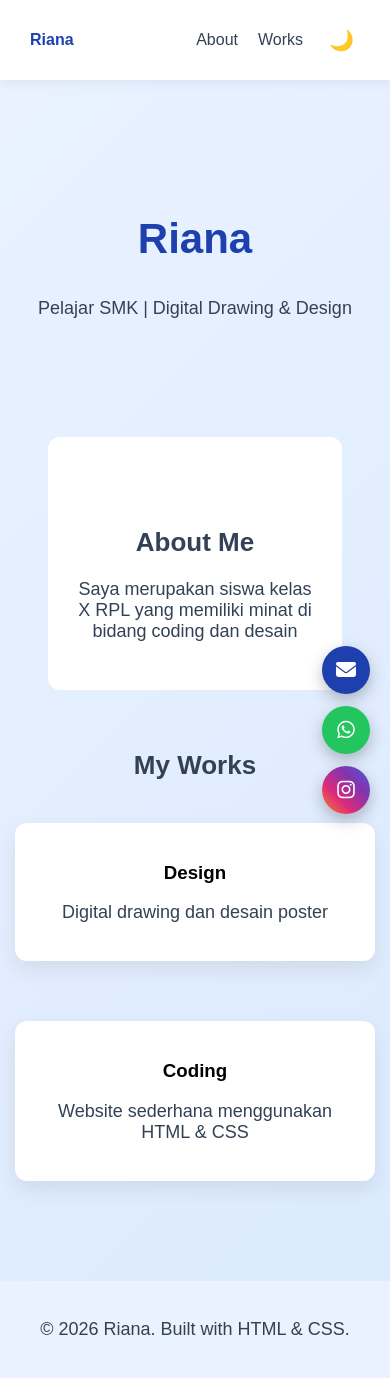
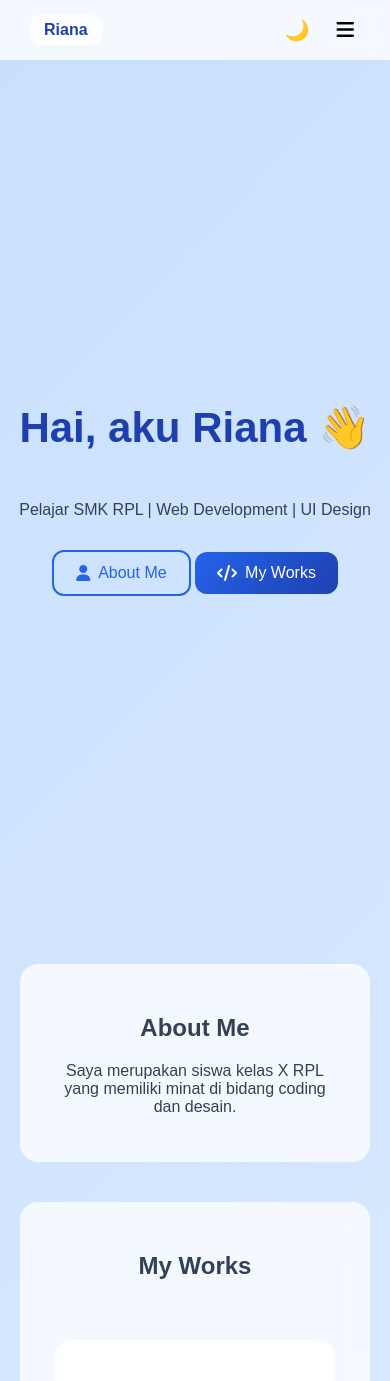
Before and after one commit to rianalaksmi88/rianalaksmi88.github.io, a plain HTML site: page index.html in a window 390 px wide. Shown: the top 1381 px of the page. Drawn offline with Linux system fonts and the light colour scheme.

Commit message:
Add files via upload

```diff
--- a/index.html
+++ b/index.html
@@ -1,11 +1,13 @@
 <!DOCTYPE html>
 <html lang="id">
-
 <head>
   <meta charset="UTF-8">
   <title>Riana | Portfolio</title>
+  <meta name="viewport" content="width=device-width, initial-scale=1.0">
+
   <link rel="stylesheet" href="style.css">
-  <link rel="stylesheet" href="https://cdnjs.cloudflare.com/ajax/libs/font-awesome/6.5.0/css/all.min.css">
+  <link rel="stylesheet"
+    href="https://cdnjs.cloudflare.com/ajax/libs/font-awesome/6.5.0/css/all.min.css">
 </head>
 
 <body>
@@ -14,70 +16,100 @@
   <div class="nav-logo">Riana</div>
 
   <div class="nav-right">
-    <ul class="nav-menu">
+    <ul class="nav-menu" id="navMenu">
       <li><a href="#about">About</a></li>
       <li><a href="#works">Works</a></li>
     </ul>
 
     <button id="darkToggle">🌙</button>
+    <button class="hamburger" id="hamburger">
+      <i class="fa-solid fa-bars"></i>
+    </button>
   </div>
 </nav>
 
+<!-- HERO -->
 <section class="hero">
-  <h1>Riana</h1>
-  <p>Pelajar SMK | Digital Drawing & Design</p>
+  <h1 class="hero-title">Hai, aku Riana 👋</h1>
+  <p class="hero-sub">
+    <span id="typing"></span>
+  </p>
+
+  <div class="hero-buttons">
+    <a href="#about" class="btn-outline">
+      <i class="fa-solid fa-user"></i> About Me
+    </a>
+    <a href="#works" class="btn">
+      <i class="fa-solid fa-code"></i> My Works
+    </a>
+  </div>
 </section>
 
 <div class="container">
 
-  <div class="about fade-in" id="about">
+  <section class="about fade-in" id="about">
     <h2>About Me</h2>
-    <p>Saya merupakan siswa kelas X RPL yang memiliki minat di bidang coding dan desain</p>
-  </div>
+    <p>
+      Saya merupakan siswa kelas X RPL yang memiliki minat
+      di bidang coding dan desain.
+    </p>
+  </section>
 
-  <div class="portfolio fade-in" id="works">
+  <section class="portfolio fade-in" id="works">
     <h2>My Works</h2>
 
     <div class="portfolio-cards">
-      <div class="card">
+      <div class="card fade-in">
         <h3>Design</h3>
-        <p>Digital drawing dan desain poster</p>
+        <p>Digital drawing & poster design</p>
       </div>
 
-      <div class="card">
+      <div class="card fade-in">
         <h3>Coding</h3>
-        <p>Website sederhana menggunakan HTML & CSS</p>
+        <p>Website sederhana HTML & CSS</p>
       </div>
     </div>
-  </div>
+  </section>
 
 </div>
 
-<div class="floating-icons">
-  <a href="mailto:riana.laksmi88@email.com" class="float-btn email">
-    <i class="fa-solid fa-envelope"></i>
-  </a>
-
-  <a href="https://wa.me/6282144890118" class="float-btn wa" target="_blank">
-    <i class="fa-brands fa-whatsapp"></i>
-  </a>
-
-  <a href="https://instagram.com/lunafamilia1036" class="float-btn ig" target="_blank">
-    <i class="fa-brands fa-instagram"></i>
-  </a>
-</div>
+<footer class="footer">
+  © 2026 Riana — Built with HTML & CSS
+</footer>
 
 <script>
-  const toggle = document.getElementById("darkToggle");
-  toggle.addEventListener("click", () => {
-    document.body.classList.toggle("dark");
+/* DARK MODE */
+darkToggle.onclick = () => {
+  document.body.classList.toggle("dark");
+};
+
+/* SCROLL ANIMATION */
+const observer = new IntersectionObserver(entries => {
+  entries.forEach(entry => {
+    if (entry.isIntersecting) {
+      entry.target.classList.add("show");
+    }
   });
+});
+document.querySelectorAll(".fade-in").forEach(el => observer.observe(el));
+
+/* TYPING EFFECT */
+const text = "Pelajar SMK RPL | Web Development | UI Design";
+let i = 0;
+function typing() {
+  if (i < text.length) {
+    document.getElementById("typing").innerHTML += text.charAt(i);
+    i++;
+    setTimeout(typing, 60);
+  }
+}
+typing();
+
+/* HAMBURGER */
+hamburger.onclick = () => {
+  navMenu.classList.toggle("active");
+};
 </script>
 
-<footer class="footer">
-  <p>© 2026 Riana. Built with HTML & CSS.</p>
-</footer>
-
 </body>
-
 </html>
--- a/style.css
+++ b/style.css
@@ -1,158 +1,52 @@
+* {
+  box-sizing: border-box;
+  scroll-behavior: smooth;
+}
+
 body {
-  min-height: 100vh;
   margin: 0;
   font-family: Arial, sans-serif;
   text-align: center;
-
-  background: linear-gradient(135deg, #eaf2ff, #dbeafe);
-}
-
-h1 {
-  color: #1e40af;
-  font-size: 36px;
-}
-
-p {
   color: #334155;
-  font-size: 18px;
-}
-
-h2 {
-  color: #334155;
-  font-size: 26px;
-  margin-top: 60px;
-}
-
-.button-group {
-  margin-top: 25px;
-}
-
-.about {
-  background-color: white;
-  width: 60%;
-  margin: 40px auto;
-  padding: 30px;
-  border-radius: 12px;
-}
-
-.portfolio {
-  margin-top: 60px;
-}
-
-.portfolio-cards {
-  display: flex;
-  justify-content: center;
-  gap: 20px;
-  flex-wrap: wrap;
-}
-
-.card {
-  background-color: white;
-  width: 320px;
-  margin: 20px auto;
-  padding: 20px;
-  border-radius: 12px;
-  box-shadow: 0 8px 20px rgba(0, 0, 0, 0.08);
-  transition: transform 0.3s;
-}
-
-.card:hover {
-  transform: translateY(-5px);
-}
-
-
-.container {
-  max-width: 900px;
-  margin: auto;
-}
-
-.btn {
-  display: inline-flex;
-  align-items: center;
-  gap: 8px;
-
-  text-decoration: none;
-  background-color: #1e40af;
-  color: white;
-  padding: 12px 20px;
-  margin: 6px;
-  border-radius: 8px;
-  font-size: 16px;
+  background: linear-gradient(-45deg,#e0e7ff,#dbeafe,#bfdbfe,#e0f2fe);
+  background-size: 400% 400%;
+  animation: gradientMove 12s ease infinite;
   transition: 0.3s;
 }
 
-.btn:hover {
-  background-color: #1d4ed8;
-  transform: translateY(-2px);
+/* GRADIENT ANIM */
+@keyframes gradientMove {
+  0% {background-position: 0% 50%;}
+  50% {background-position: 100% 50%;}
+  100% {background-position: 0% 50%;}
 }
 
-.floating-icons {
-  position: fixed;
-  right: 20px;
-  bottom: 30px;
-
-  display: flex;
-  flex-direction: column;
-  gap: 12px;
-}
-
-.float-btn {
-  width: 48px;
-  height: 48px;
-  border-radius: 50%;
-
-  display: flex;
-  align-items: center;
-  justify-content: center;
-
-  color: white;
-  font-size: 20px;
-  text-decoration: none;
-
-  box-shadow: 0 6px 15px rgba(0,0,0,0.25);
-  transition: 0.3s;
-}
-
-.float-btn:hover {
-  transform: scale(1.1);
-}
-
-
-.float-btn.email {
-  background-color: #1e40af;
-}
-
-.float-btn.wa {
-  background-color: #22c55e;
-}
-
-.float-btn.ig {
-  background: linear-gradient(
-    45deg,
-    #f58529,
-    #dd2a7b,
-    #8134af,
-    #515bd4
-  );
-}
-
+/* NAVBAR */
 .navbar {
   position: sticky;
   top: 0;
-  background-color: white;
   padding: 15px 30px;
-
+  background: rgba(255,255,255,0.8);
+  backdrop-filter: blur(10px);
   display: flex;
   justify-content: space-between;
   align-items: center;
-
-  box-shadow: 0 4px 10px rgba(0,0,0,0.05);
   z-index: 100;
 }
 
 .nav-logo {
   font-weight: bold;
-  color: #1e40af;
+  color: #1e40af; /* biru */
+  padding: 6px 14px;
+  border-radius: 10px;
+  background: rgba(255,255,255,0.7);
+  transition: all 0.3s ease;
+}
+
+.nav-right {
+  display: flex;
+  align-items: center;
+  gap: 15px;
 }
 
 .nav-menu {
@@ -164,84 +58,196 @@ h2 {
 .nav-menu a {
   text-decoration: none;
   color: #334155;
-  font-weight: 500;
+  position: relative;
 }
 
-.nav-menu a:hover {
-  color: #1e40af;
+/* NAV HOVER */
+.nav-menu a::after {
+  content: "";
+  position: absolute;
+  width: 0;
+  height: 2px;
+  background: #2563eb;
+  left: 0;
+  bottom: -5px;
+  transition: 0.3s;
 }
 
-.fade-in {
-  opacity: 0;
-  transform: translateY(30px);
-  animation: fadeUp 1s forwards;
+.nav-menu a:hover::after {
+  width: 100%;
 }
 
-@keyframes fadeUp {
-  to {
-    opacity: 1;
-    transform: translateY(0);
-  }
-}
-
-#darkToggle {
+#darkToggle,
+.hamburger {
   background: none;
   border: none;
   font-size: 20px;
   cursor: pointer;
 }
 
+.hamburger {
+  display: none;
+}
+
+/* HERO */
+.hero {
+  min-height: 100vh;
+  display: flex;
+  flex-direction: column;
+  justify-content: center;
+  align-items: center;
+  padding: 16px;
+}
+
+.hero-title {
+  font-size: 42px;
+  color: #1e40af;
+}
+
+.hero-sub {
+  min-height: 24px;
+  margin: 15px 0 25px;
+}
+
+/* BUTTON */
+.btn, .btn-outline {
+  padding: 12px 22px;
+  border-radius: 12px;
+  font-size: 16px;
+  display: inline-flex;
+  align-items: center;
+  gap: 8px;
+  text-decoration: none;
+  transition: 0.3s;
+}
+
+.btn {
+  background: linear-gradient(135deg,#2563eb,#1e40af);
+  color: white;
+}
+
+.btn:hover {
+  transform: translateY(-5px);
+  box-shadow: 0 15px 30px rgba(37,99,235,.4);
+}
+
+.btn-outline {
+  border: 2px solid #2563eb;
+  color: #2563eb;
+}
+
+.btn-outline:hover {
+  background: #2563eb;
+  color: white;
+}
+
+/* CONTENT */
+.container {
+  max-width: 900px;
+  margin: auto;
+  padding: 20px;
+}
+
+.about, .portfolio, .card {
+  background: rgba(255,255,255,0.75);
+  backdrop-filter: blur(12px);
+  border-radius: 18px;
+  padding: 30px;
+  margin: 40px auto;
+}
+
+/* CARD HOVER GLOW */
+.card {
+  transition: 0.3s;
+}
+
+.card:hover {
+  transform: translateY(-10px);
+  box-shadow: 0 20px 40px rgba(37,99,235,.25);
+}
+
+/* PORTFOLIO */
+.portfolio-cards {
+  display: flex;
+  gap: 20px;
+  flex-wrap: wrap;
+  justify-content: center;
+}
+
+/* SCROLL ANIM */
+.fade-in {
+  opacity: 0;
+  transform: translateY(30px);
+  transition: 0.8s ease;
+}
+
+.fade-in.show {
+  opacity: 1;
+  transform: translateY(0);
+}
+
+/* FOOTER */
+.footer {
+  padding: 20px;
+  font-size: 14px;
+}
+
+/* DARK MODE */
 body.dark {
-  background: #0f172a;
+  background: #020617;
   color: #e5e7eb;
 }
 
 body.dark .navbar {
-  background-color: #020617;
+  background: rgba(2,6,23,0.85);
 }
 
-body.dark .card,
-body.dark .about {
-  background-color: #020617;
-  color: white;
+body.dark .nav-logo {
+  color: #93c5fd;           /* biru muda hero */
+  background: rgba(2,6,23,0.9); /* gelap tapi agak transparan */
+  box-shadow: 0 0 15px rgba(147,197,253,0.4);
 }
 
-body.dark a {
+body.dark .nav-menu a {
+  color: #e5e7eb;
+}
+
+body.dark .nav-menu a::after {
+  background: #93c5fd;
+}
+
+body.dark .about,
+body.dark .portfolio,
+body.dark .card {
+  background: rgba(30,41,59,0.85);
+}
+
+body.dark .hero-title {
   color: #93c5fd;
 }
 
-.nav-right {
-  display: flex;
-  align-items: center;
-  gap: 20px;
+/* RESPONSIVE */
+@media (max-width: 700px) {
+  .hamburger {
+    display: block;
   }
 
-.hero {
-  padding: 100px 20px 60px;
-  text-align: center;
+  .nav-menu {
+    position: absolute;
+    top: 65px;
+    right: 20px;
+    background: white;
+    flex-direction: column;
+    padding: 15px;
+    border-radius: 12px;
+    display: none;
   }
 
-.hero h1 {
-  font-size: 42px;
-  color: #1e40af;
+  .nav-menu.active {
+    display: flex;
   }
 
-.hero p {
-  font-size: 18px;
-  color: #334155;
-  margin-top: 10px;
+  body.dark .nav-menu {
+    background: #020617;
   }
-
-.footer {
-  margin-top: 80px;
-  padding: 20px;
-  background-color: #eaf2ff;
-  text-align: center;
-  font-size: 14px;
-  color: #475569;
 }
-
-body.dark .footer {
-  background-color: #020617;
-  color: #cbd5f5;
-}
```
Lines whose indentation alone changed are shown as unchanged.
